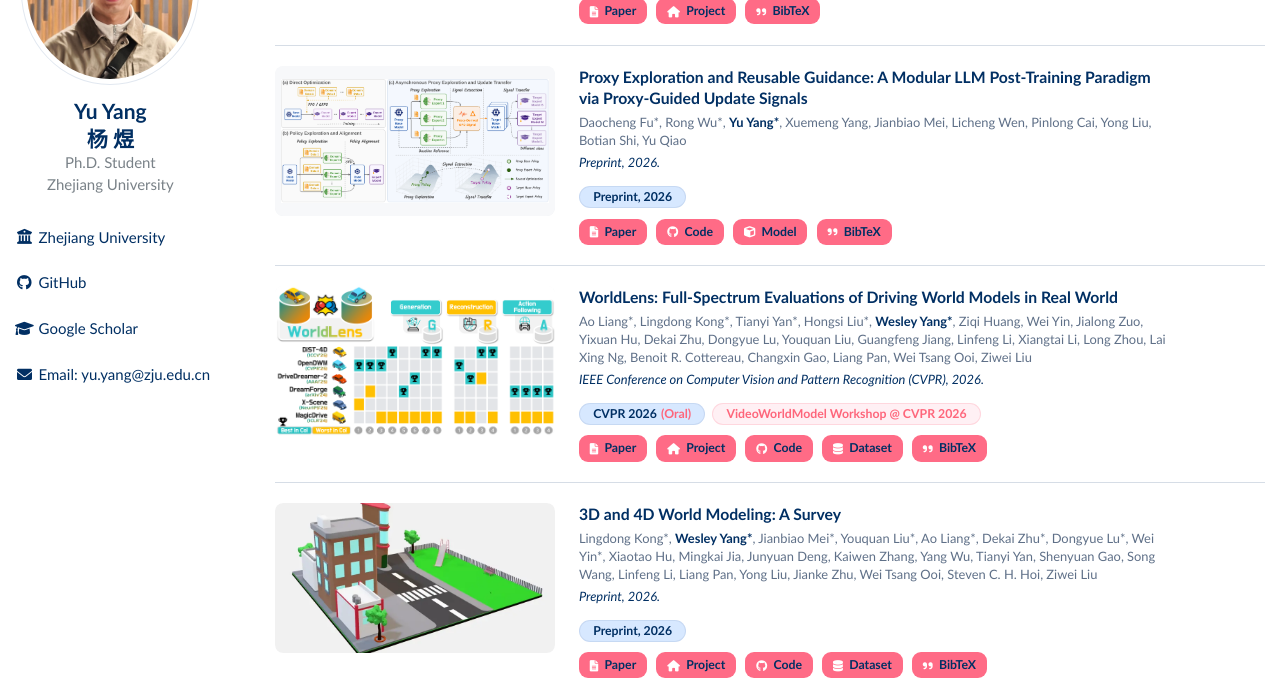
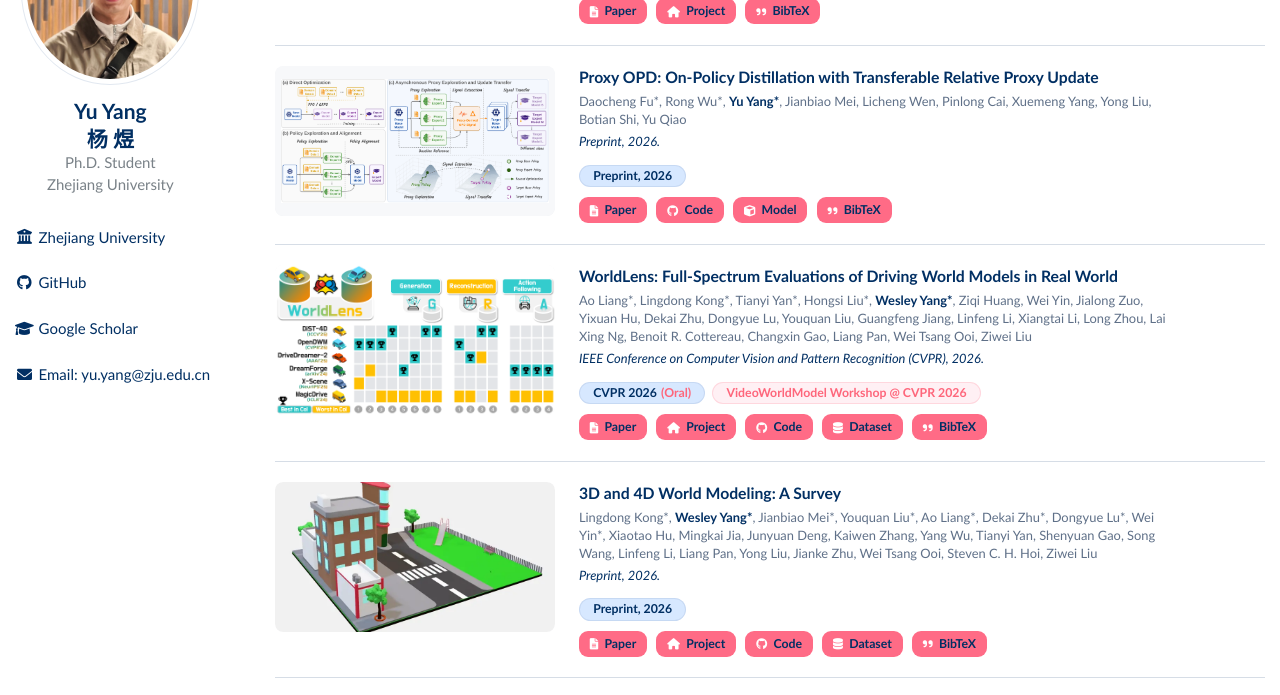
Before and after one commit to yuyang-cloud/yuyang-cloud.github.io, a Jekyll site: the page built from index.md, in a window 1280 px wide and 900 px high, scrolled down 1746 px, cut to the strip 193-888 px from the top of the window. Built offline with Jekyll 4.4.1, drawn with Linux system fonts in a browser that asks for light colours; some of the changed text lies outside the part shown.

Commit message:
Update publication info and postdoctoral text

```diff
--- a/_data/publications.yml
+++ b/_data/publications.yml
@@ -23,14 +23,14 @@ main:
     image: ./assets/img/teaser_spiral.gif
     categories: [agent]
 
-  - title: "Proxy Exploration and Reusable Guidance: A Modular LLM Post-Training Paradigm via Proxy-Guided Update Signals"
-    authors:  Daocheng Fu*, Rong Wu*, <strong>Yu Yang*</strong>, Xuemeng Yang, Jianbiao Mei, Licheng Wen, Pinlong Cai, Yong Liu, Botian Shi, Yu Qiao
+  - title: "Proxy OPD: On-Policy Distillation with Transferable Relative Proxy Update"
+    authors:  Daocheng Fu*, Rong Wu*, <strong>Yu Yang*</strong>, Jianbiao Mei, Licheng Wen, Pinlong Cai, Xuemeng Yang, Yong Liu, Botian Shi, Yu Qiao
     conference_short: Preprint
     venue_label: Preprint, 2026
     conference: Preprint, 2026.
     pdf: https://arxiv.org/abs/2607.11505
-    code: https://github.com/KnowledgeXLab/PUST
-    model: https://huggingface.co/KnowledgeXLab/PUST-Experiments
+    code: https://github.com/KnowledgeXLab/P-OPD
+    model: https://huggingface.co/KnowledgeXLab/P-OPD_Experiments
     bibtex: https://arxiv.org/bibtex/2607.11505
     image: ./assets/img/teaser_ProxyOPD.png
     categories: [agent]
--- a/index.md
+++ b/index.md
@@ -15,7 +15,7 @@ My name is <span class="accent-text">Yu Yang (杨煜)</span>. I am currently a P
 From Feb 2025 to Feb 2026, I was a visiting Ph.D. student at <i class="fas fa-university"></i> **National University of Singapore (NUS)**, working under the guidance of [Prof. Gim Hee Lee](https://www.comp.nus.edu.sg/cs/people/leegh/) at the [CVRP Lab](https://www.comp.nus.edu.sg/~leegh/).
 
 <div class="quote-accent">
-I'm <span class="primary-gradient-text">open to research collaborations</span> and currently <span class="primary-gradient-text">seeking career opportunities</span> starting in early 2027. Please feel free to reach out!
+I'm <span class="primary-gradient-text">open to research collaborations</span> and currently <span class="primary-gradient-text">seeking postdoctoral opportunities</span> starting in early 2027. Please feel free to reach out!
 </div>
 
 <span class='anchor' id='research'></span>
```
